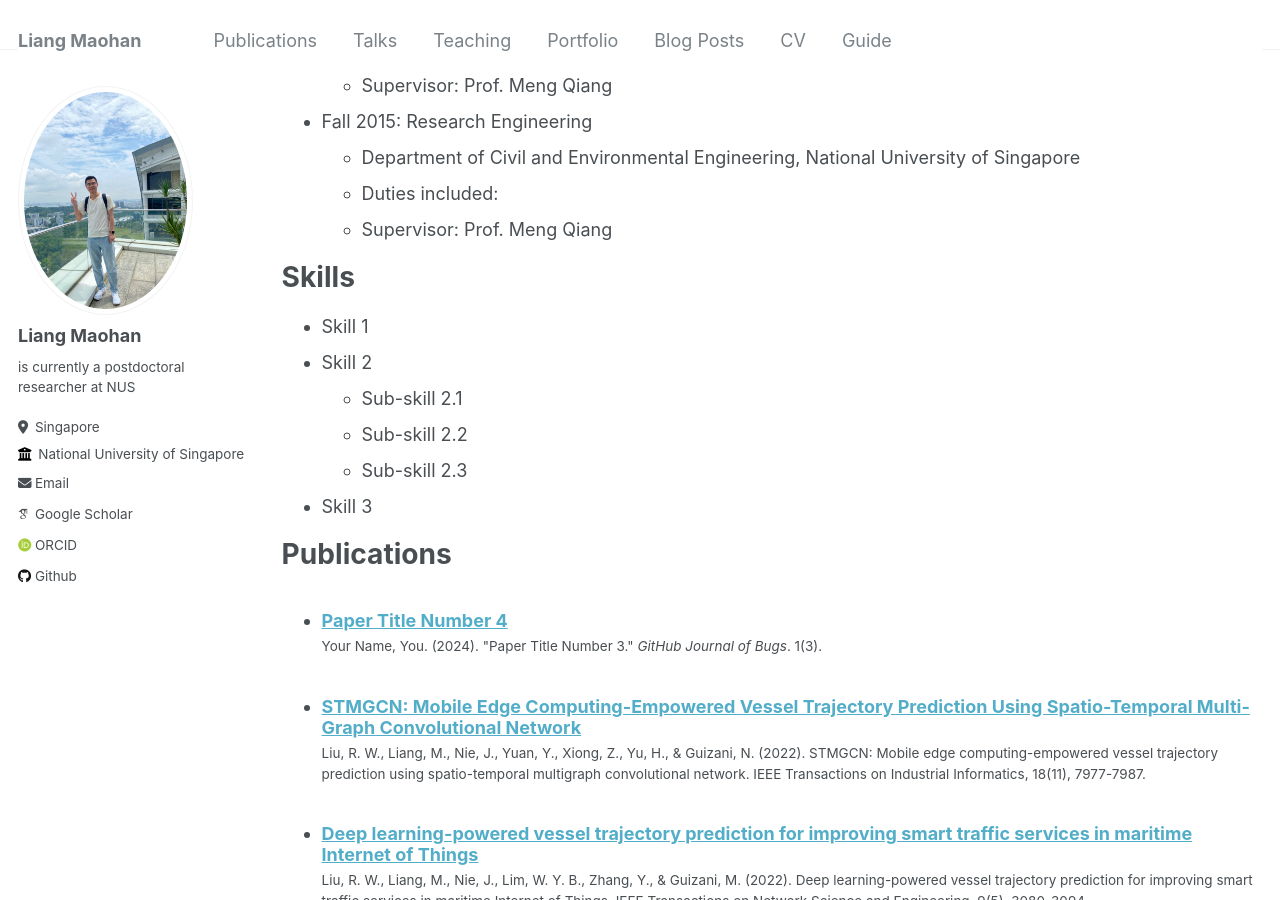
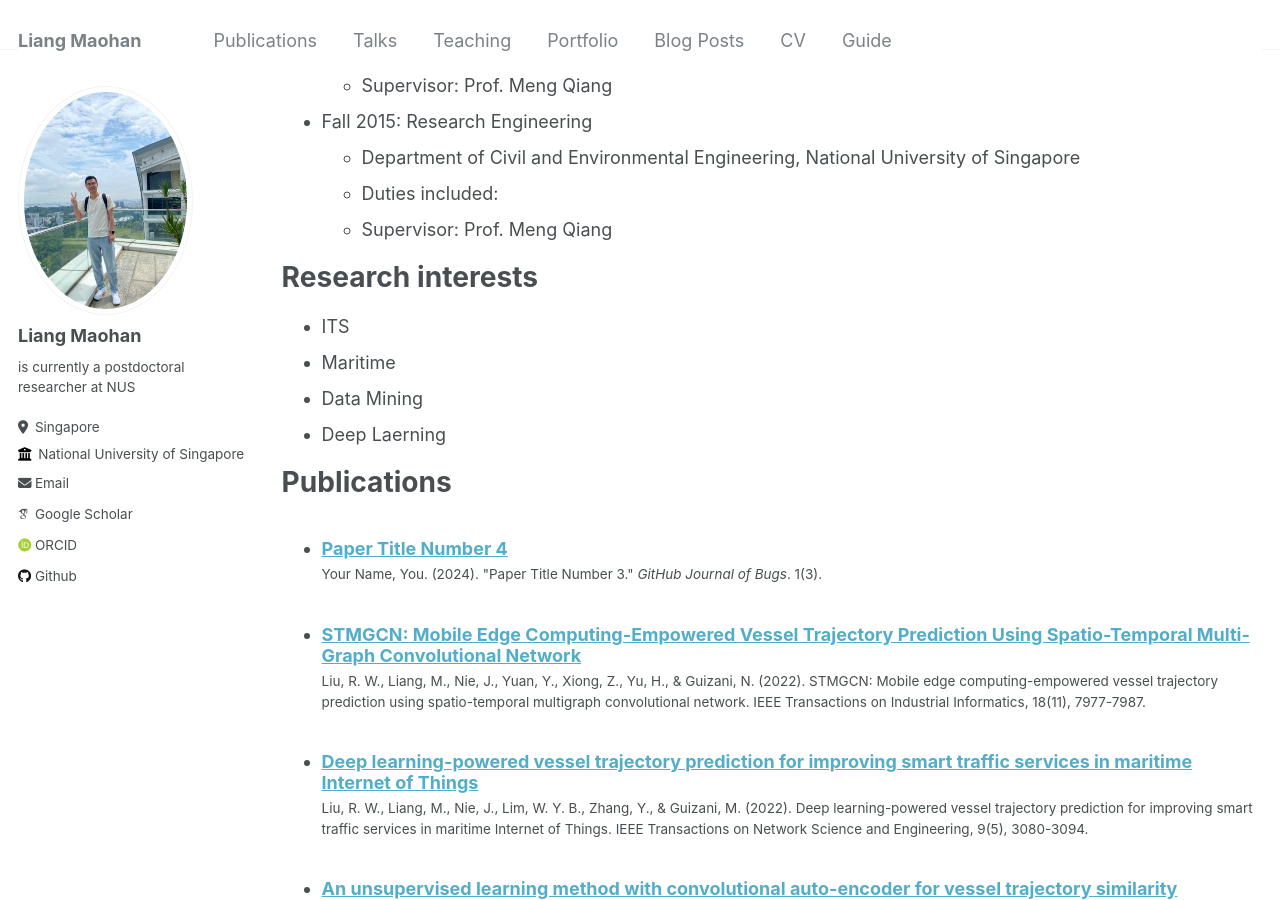
Before and after one commit to maohliang/nus.github.io, a Jekyll site: the page built from _pages/cv.md, in a window 1280 px wide and 900 px high, scrolled down 412 px. Built offline with Jekyll 4.4.1, drawn with Linux system fonts in a browser that asks for light colours; some web fonts are replaced.

Commit message:
Update cv.md

```diff
--- a/_pages/cv.md
+++ b/_pages/cv.md
@@ -28,14 +28,12 @@ Work experience
   * Supervisor: Prof. Meng Qiang
 
 
-Skills
+Research interests
 ======
-* Skill 1
-* Skill 2
-  * Sub-skill 2.1
-  * Sub-skill 2.2
-  * Sub-skill 2.3
-* Skill 3
+* ITS
+* Maritime
+* Data Mining
+* Deep Laerning
 
 Publications
 ======
```
